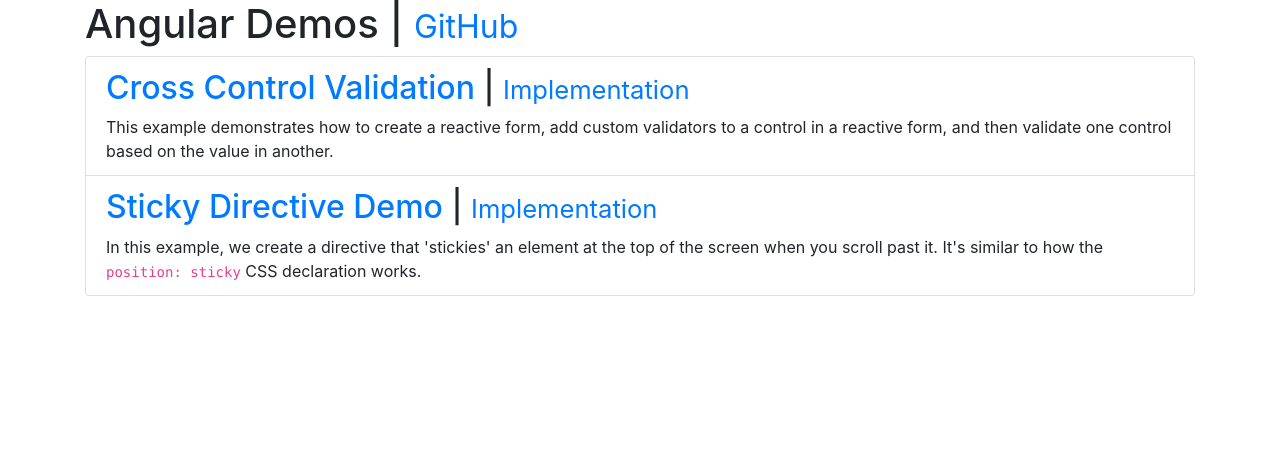
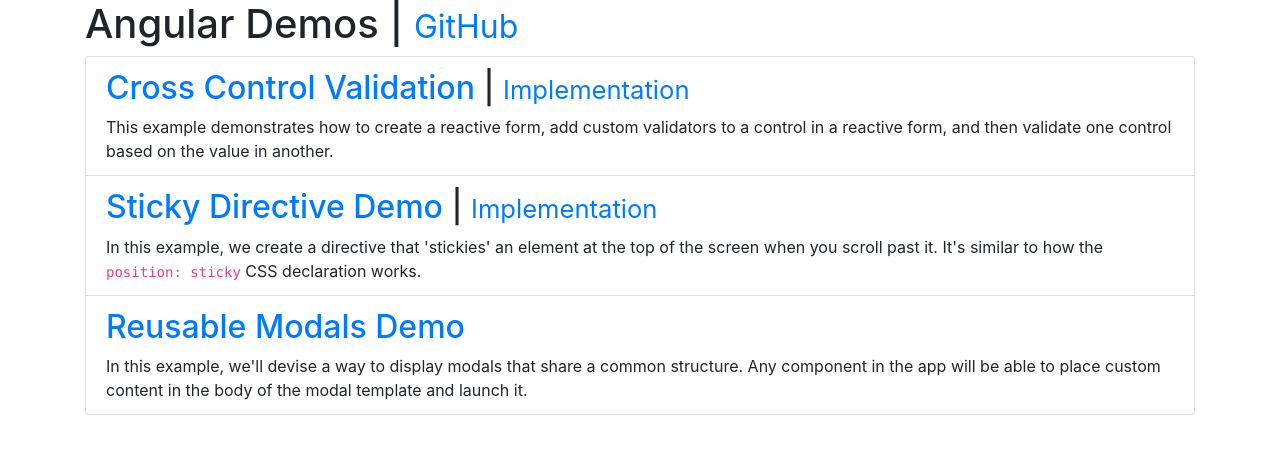
Before and after one commit to mchaitanya/angular-demos, an Angular app: page /#/home in a window 1280 px wide. Shown: the top 454 px of the page. Built offline with nearby package versions, Linux system fonts and the light colour scheme.

Commit message:
Add a component for the reusable modals demo

```diff
--- a/src/app/app-routing.module.ts
+++ b/src/app/app-routing.module.ts
@@ -5,12 +5,14 @@
 import { DemosComponent } from './demos/demos.component';
 import { CrossCtrlVldnComponent } from './demos/cross-ctrl-vldn/cross-ctrl-vldn.component';
 import { StickyDemoComponent } from './demos/sticky-demo/sticky-demo.component';
+import { ReusableModalsComponent } from './demos/reusable-modals/reusable-modals.component';
 
 export const routedCmps = [
     HomeComponent,
     DemosComponent,
     CrossCtrlVldnComponent,
-    StickyDemoComponent
+    StickyDemoComponent,
+    ReusableModalsComponent
 ];
 
 const routes: Routes = [
@@ -20,6 +22,7 @@
         children: [
             { path: 'cross-ctrl-vldn', component: CrossCtrlVldnComponent },
             { path: 'sticky-demo', component: StickyDemoComponent },
+            { path: 'reusable-modals', component: ReusableModalsComponent },
             { path: '', redirectTo: '/home', pathMatch: 'full'}
         ]
     },
--- a/src/app/demos/demos.component.html
+++ b/src/app/demos/demos.component.html
@@ -5,6 +5,7 @@
             <select class="form-control" [formControl]="selectCtrl">
                 <option value="cross-ctrl-vldn">Cross Control Validation</option>
                 <option value="sticky-demo">Sticky Directive Demo</option>
+                <option value="reusable-modals">Reusable Modals Demo</option>
             </select>
         </div>
     </header>
--- /dev/null
+++ b/src/app/demos/reusable-modals/reusable-modals.component.html
@@ -0,0 +1 @@
+<p>Reusable modals demo goes here ...</p>
--- a/src/app/home/home.component.html
+++ b/src/app/home/home.component.html
@@ -23,5 +23,13 @@
                 It's similar to how the <code>position: sticky</code> CSS declaration works.
             </div>
         </li>
+        <li class="list-group-item">
+            <h2><a routerLink="/demos/reusable-modals">Reusable Modals Demo</a></h2>
+            <div>
+                In this example, we'll devise a way to display modals that share a common structure.
+                Any component in the app will be able to place custom content in the body of the modal template
+                and launch it.
+            </div>
+        </li>
     </ul>
 </div>
```
Also changed, not shown: src/app/demos/reusable-modals/reusable-modals.component.ts (added, +9 -0 lines).
